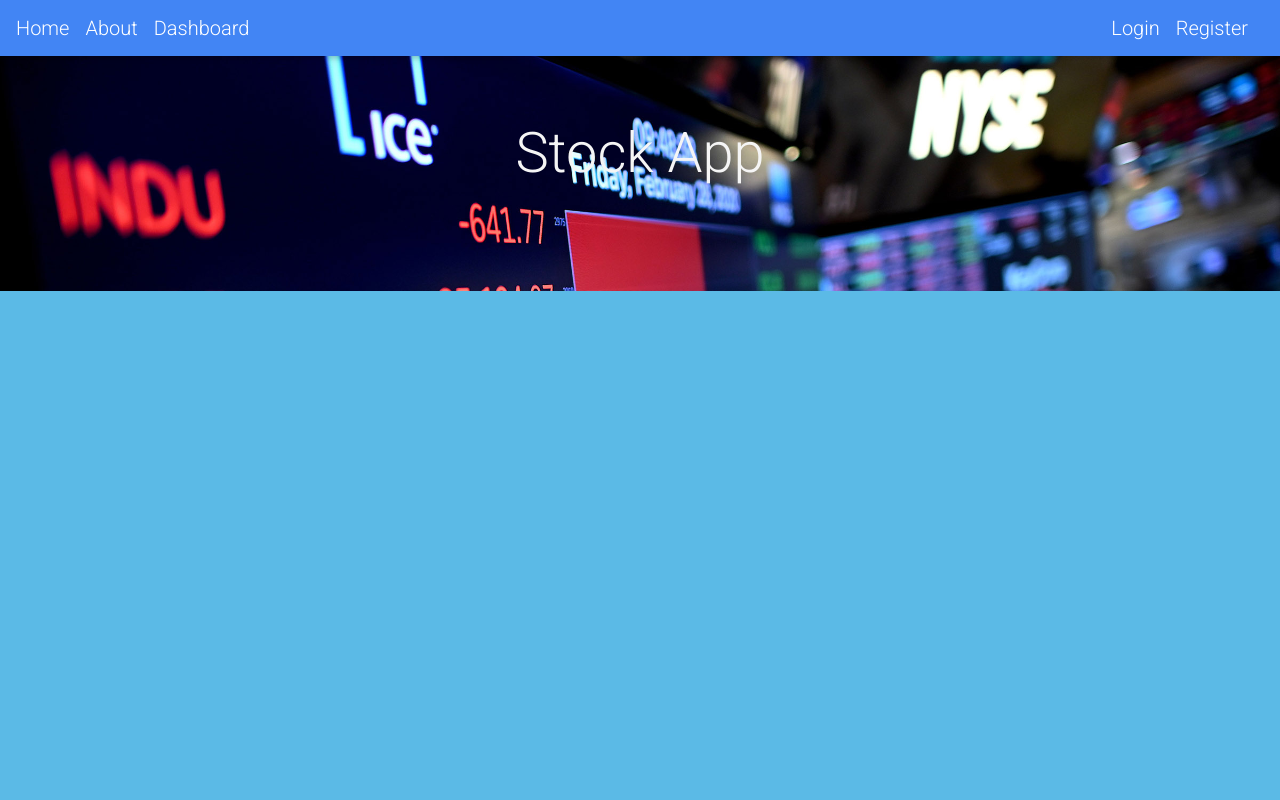
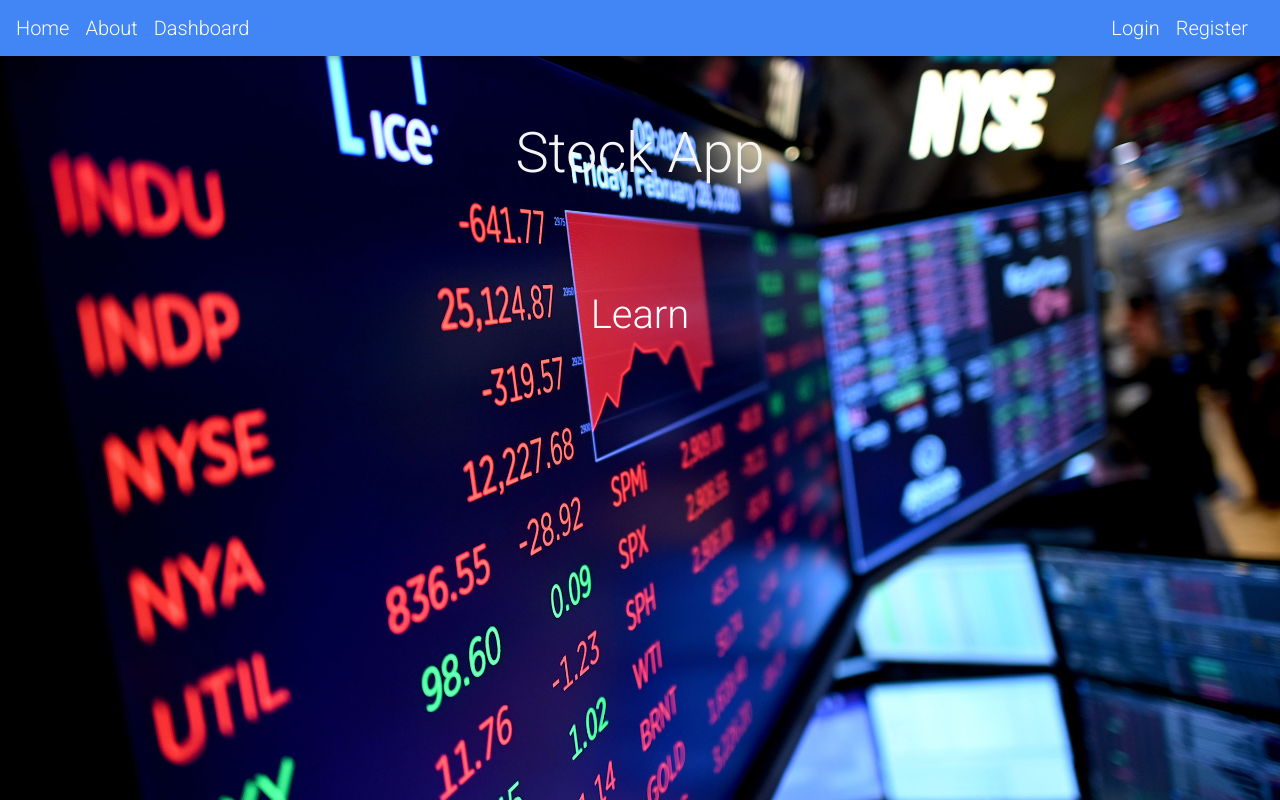
Before and after one commit to spaulsteinberg/stock-UI, an Angular app: page /home in a window 1280 px wide. Shown: the top 800 px of the page. Built offline with nearby package versions, Linux system fonts and the light colour scheme.

Commit message:
before compare and re-oragnize

```diff
--- a/src/app/components/home/home.component.html
+++ b/src/app/components/home/home.component.html
@@ -1,4 +1,20 @@
 <div class="jumbotron">
     <h2 class="display-4 text-center">Stock App</h2>
 </div>
+<div class="row" style="height: 1000px">
+    <div class="col col-md-3 text-center justify-content-center mx-auto">
+       <!-- <div class="card">
+            <div class="card-header">
+                Hello
+            </div>
+            <div class="card-body">
+                description
+            </div>
+            <div class="card-footer">
+                footer
+            </div>
+        </div>-->
+        <h1 class="text-white">Learn</h1>
+    </div>
+</div>
 <div class="test" style="height: 1500px"></div>
--- a/src/app/modules/user-dash/shared/services/list-service.service.ts
+++ b/src/app/modules/user-dash/shared/services/list-service.service.ts
@@ -1,7 +1,7 @@
 import { HttpClient, HttpErrorResponse, HttpBackend } from '@angular/common/http';
 import { Injectable } from '@angular/core';
 import { catchError } from 'rxjs/operators';
-import { throwError, pipe, Observable } from 'rxjs';
+import { throwError, pipe, Observable, of } from 'rxjs';
 import { IQuote } from '../interfaces/IQuote';
 import { IHistoricalQuote } from '../interfaces/IHistoricalQuote';
 
@@ -46,6 +46,11 @@ export class ListServiceService {
     return this.http.get<IHistoricalQuote[]>(url);
   }
 
+  getNextEarningsReport(symbol:string){
+    //EARNINGS -> https://cloud.iexapis.com/stable/stock/aapl/estimates/1/reportDate?token=YOUR_TOKEN_HERE
+    return of("hi");
+  }
+
   errorOnQuotes(error: HttpErrorResponse){
     return throwError(error.message || "Error retrieving quotes.");
   }
--- a/src/app/shared/services/dashboard.service.ts
+++ b/src/app/shared/services/dashboard.service.ts
@@ -15,7 +15,7 @@ export class DashboardService {
   // get users saved stock list
   getUserList(){
     this.params = new HttpParams().set('user', localStorage.getItem("u"));
-    const url = `${this._url}/userlist?${this.params.toString()}`;
+    const url = `${this._url}/stock?${this.params.toString()}`;
     return this.http.get<any>(url).pipe(catchError(this.errorUserList));
   }
 
```
